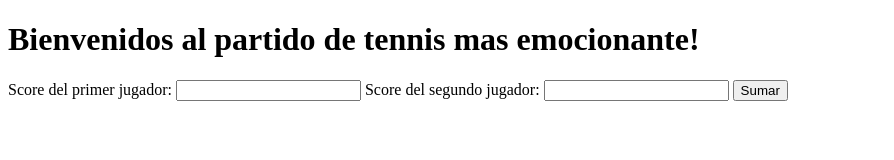
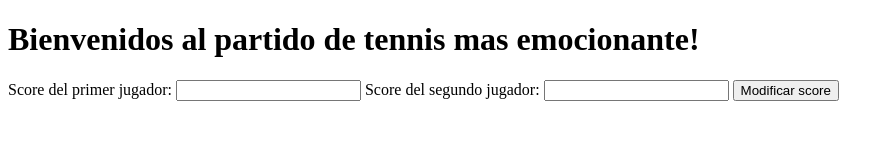
Before and after one commit to DoukeUCB/KataTennis, a website built with Parcel: page index.html in a window 1280 px wide. Shown: the whole page, without its empty margins (0-894 px from the left). Built offline with nearby package versions, Linux system fonts and the light colour scheme.

Commit message:
FIX: Bug in the submit  button name

```diff
--- a/index.html
+++ b/index.html
@@ -10,7 +10,7 @@
       <input type="number" id="first-score" />
       <label for="second-score">Score del segundo jugador:</label>
       <input type="number" id="second-score" />
-      <input type="submit" value="Sumar" id="sumar-button" />
+      <input type="submit" value="Modificar score" id="modify-button" />
     </form>
     <div id="resultado-div"></div>
 
```
